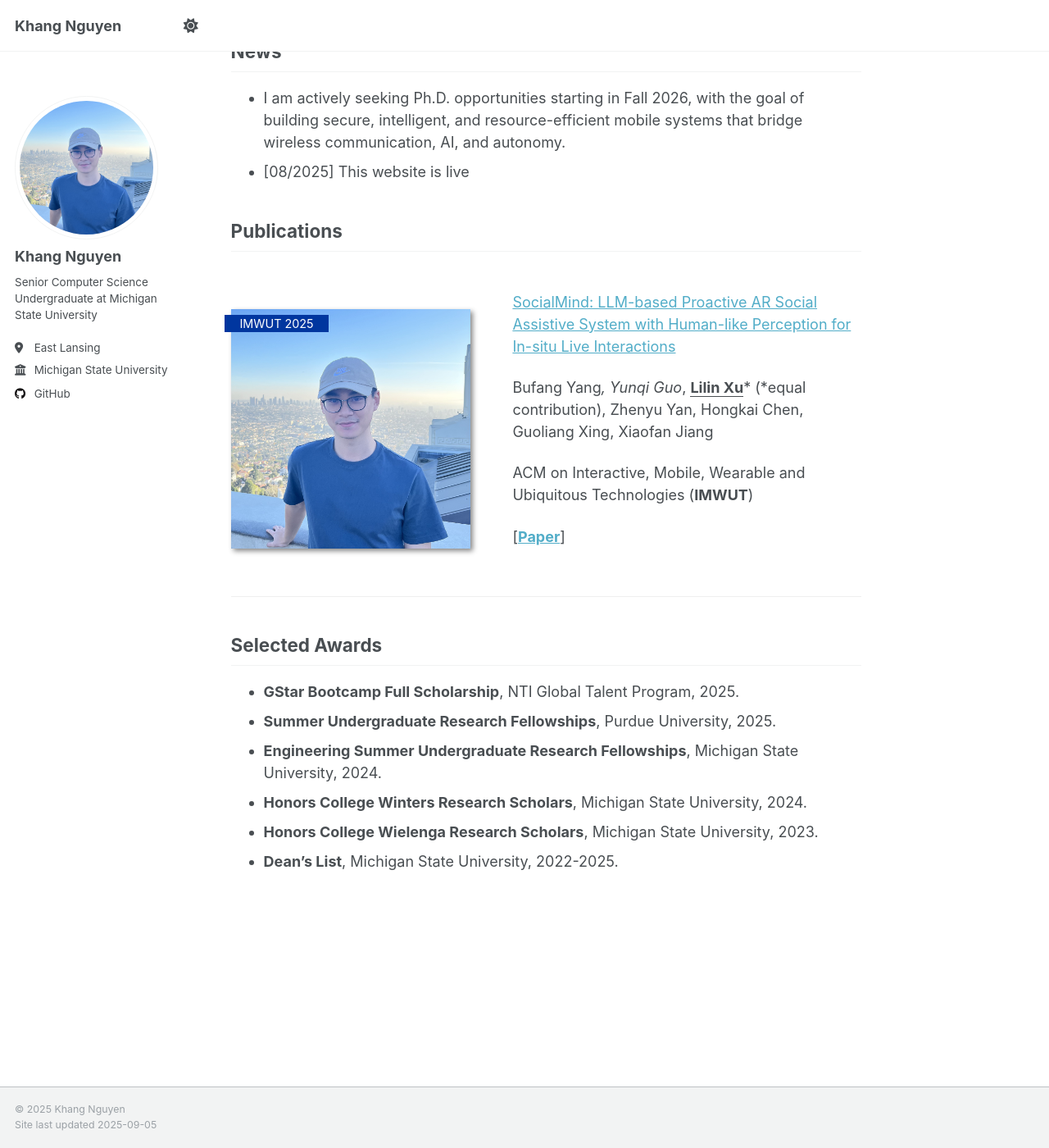
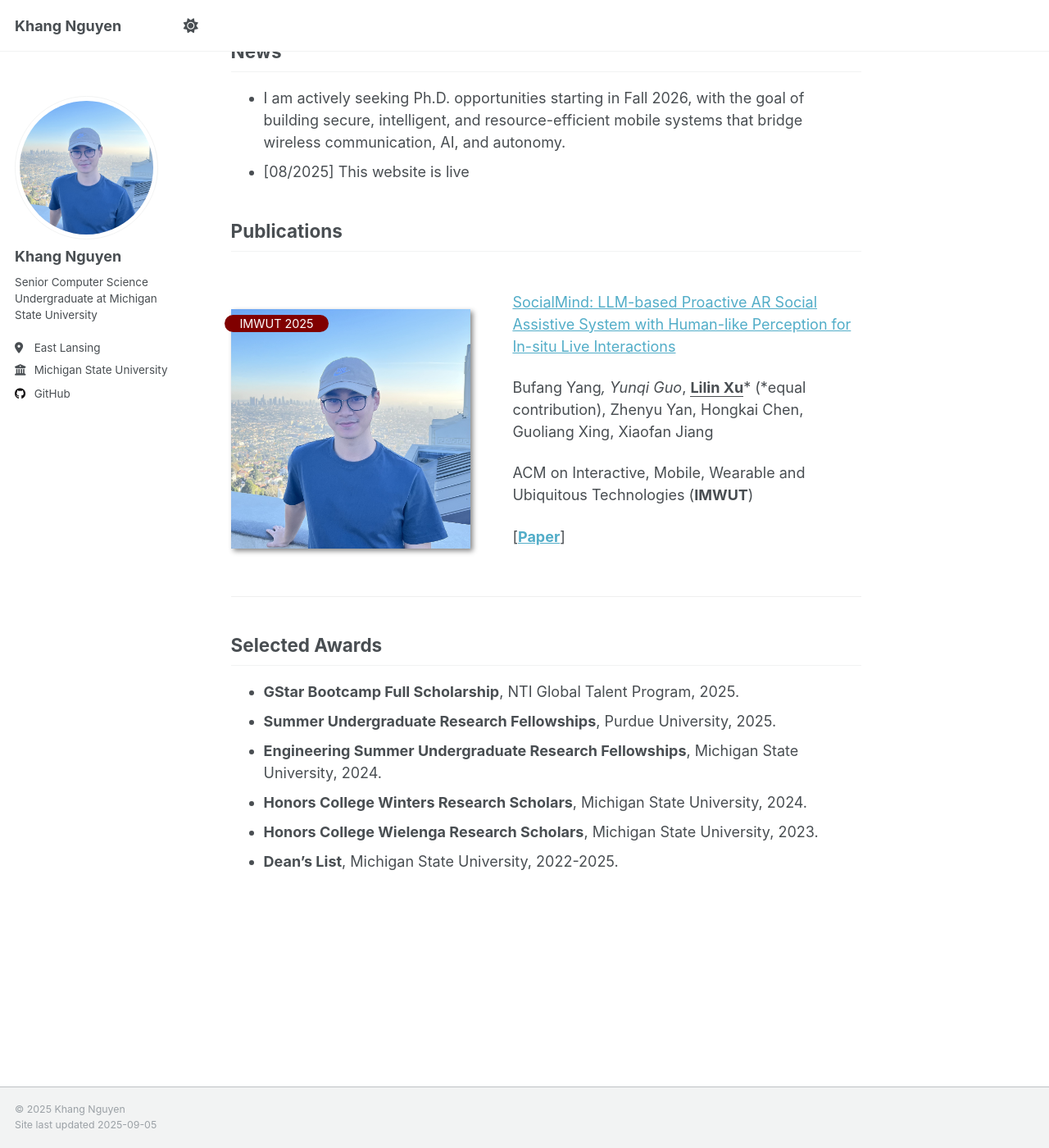
Before and after one commit to nguyenhuykhang/nguyenhuykhang.github.io, a Jekyll site: the page built from _pages/about.md, in a window 1280 px wide and 1400 px high, scrolled down 480 px. Shown: the whole window at 82% size. Built offline with Jekyll 4.4.1, drawn with Linux system fonts in a browser that asks for light colours; a script that is not in the unit is left out.

Commit message:
Update main.scss

```diff
--- a/assets/css/main.scss
+++ b/assets/css/main.scss
@@ -105,6 +105,7 @@ h1:before, .anchor:before {
     margin-top: .5em;
     margin-left: -.5em;
     color: white;
-    background-color: #00369f;
+    background-color: #800000;
     font-size: .8em;
+   border-radius: 999px;
 }
```
